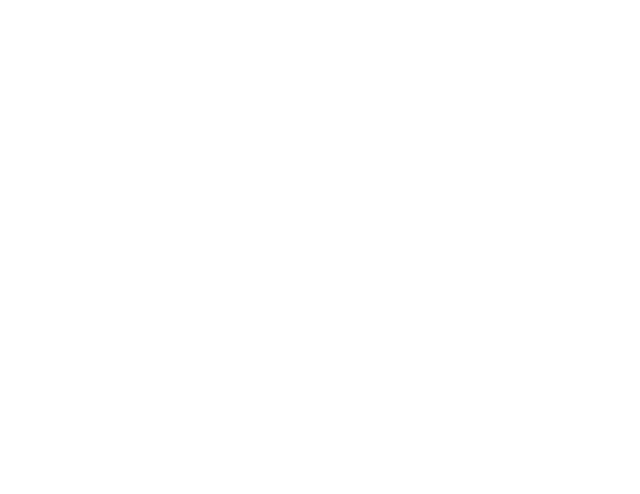
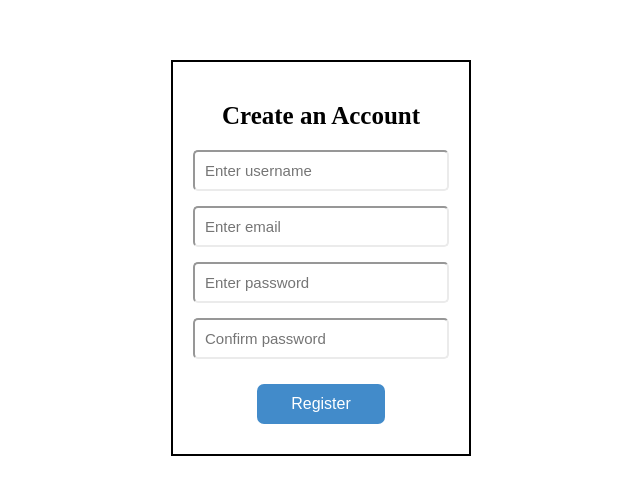
Before and after one commit to David3567/Antra-Share-Feb-2022, an Angular app in the folder TeamProject/: page / in a window 1280 px wide. Shown: the part 942-1436 px from the top of the page, without its empty margins (319-959 px from the left). Before the commit the page ends 800 px from the top, so only its background shows below. Built offline with nearby package versions, Linux system fonts and the light colour scheme.

Commit message:
created UI for Registration page

```diff
--- a/TeamProject/src/app/app.component.html
+++ b/TeamProject/src/app/app.component.html
@@ -1 +1,2 @@
 <app-login-page></app-login-page>
+<app-register-page></app-register-page>
--- a/TeamProject/src/app/modules/login/login-page/login-page.component.css
+++ b/TeamProject/src/app/modules/login/login-page/login-page.component.css
@@ -24,10 +24,12 @@ input[type='text'] {
 }
 
 button {
-    background-color: rgba(0, 0, 255, 0.801);
+    padding: 5px;
+    border: 1px solid transparent;
+    border-radius: 7px;
     color: white;
-    padding: 5px;
-    border-radius: 2px;
+    font-size: 16px;
+    background-color: #428BCA;
 }
 
 .agreement {
--- a/TeamProject/src/app/modules/login/register-page/register-page.component.css
+++ b/TeamProject/src/app/modules/login/register-page/register-page.component.css
@@ -0,0 +1,48 @@
+ * {
+     box-sizing: border-box;
+ }
+.container {
+    display: flex;
+    align-items: center;
+    justify-content: center;
+    height: 100vh;
+}
+
+form {
+    display: flex;
+    flex-direction: column;
+    row-gap: 15px;
+    border: 2px solid black;
+    padding: 20px;
+    width: 300px;
+}
+
+h2 {
+    text-align: center;
+    font-weight: bold;
+    font-size: 25px;
+    margin-bottom: 5px;
+}
+
+button {
+    margin: 10px 0;
+    width: 100px;
+    align-self: center;
+    border: 1px solid transparent;
+    border-radius: 7px;
+    width: 50%;
+    height: 40px;
+    color: white;
+    font-size: 16px;
+    background-color: #428BCA;
+}
+
+input {
+    width: 100%;
+    border-radius: 5px;
+    border-color: #EBEBEB;
+    padding: 10px;
+    font-size: 15px;
+    border-style: inset;
+    border-width: 2px;
+}
--- a/TeamProject/src/app/modules/login/register-page/register-page.component.html
+++ b/TeamProject/src/app/modules/login/register-page/register-page.component.html
@@ -1 +1,11 @@
-<p>register-page works!</p>
+<div class="container">
+    <form action="#">
+        <h2>Create an Account</h2>
+        <input type="text" name="username" placeholder="Enter username" required>
+        <input type="email" name="useremail" placeholder="Enter email" required>
+        <input type="text" name="password" placeholder="Enter password" required>
+        <input type="text" name="passwordConfirm" placeholder="Confirm password" required>
+        <button type="submit">Register</button>
+    </form>
+
+</div>
```
